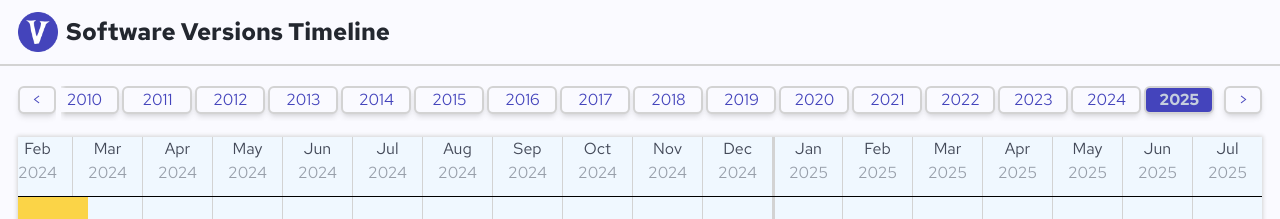
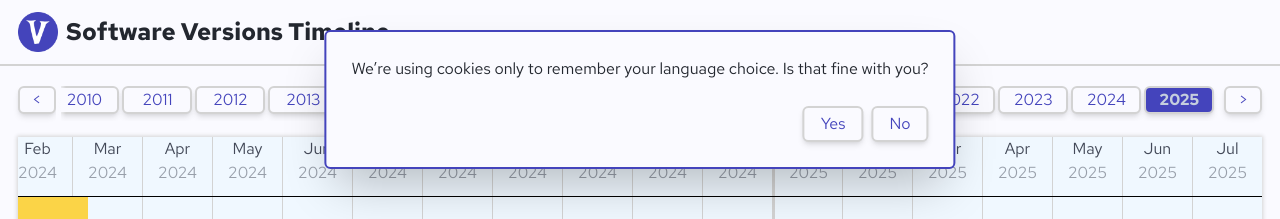
Before and after one commit to arpadpall21/software-versions-timeline, a Next.js app: page /version-map in a window 1280 px wide. Shown: the top 219 px of the page. Built offline with nearby package versions, Linux system fonts and the light colour scheme; no server answers.

Commit message:
dialog box close logic fixed (finally)

```diff
--- a/src/app/version-map/Components/GridContainer.tsx
+++ b/src/app/version-map/Components/GridContainer.tsx
@@ -18,6 +18,7 @@ import PopUpBox from '@/Components/PopUpBox';
 import appConfig from '../../../../config/appConfig';
 import { Software } from '../../../../config/supportedSoftwares';
 import tailwindConfig from '../../../../tailwind.config';
+import { useTranslations } from 'next-intl';
 
 const today: Date = new Date();
 const currentYear: number = today.getFullYear();
@@ -74,11 +75,7 @@ export const GridContainerContext = createContext<{
 });
 
 const GridContainer: React.FC = () => {
-  const [popUpBoxState, setPopUpBoxState] = useState<{
-    active: boolean;
-    message: string;
-    dialog?: PopUpBoxDialog;
-  }>({
+  const [popUpBoxState, setPopUpBoxState] = useState<{ active: boolean; message: string; dialog?: PopUpBoxDialog }>({
     active: false,
     message: '',
   });
@@ -97,10 +94,30 @@ const GridContainer: React.FC = () => {
   const [fetchLoading, setFetchLoading] = useState<boolean>(true);
   const [gridOffset, setGridOffset] = useState<number>(0);
 
+  const tPopUpBox = useTranslations('components.popUpBox.messages');
+
   useEffect(() => {
     if (store.getCookiesAllowed() === null) {
-      // showPopUpBox('HELLO', 0)     // TODO: ...
+      const message = tPopUpBox('cookieConsent');
+
+      showPopUpBox(message, 0, {
+        handleYesButtonClick: () => {
+          setPopUpBoxState({
+            active: false,
+            message: message,
+            dialog: { handleYesButtonClick: () => {}, handleNoButtonClick: () => {} },
+          });
+        },
+        handleNoButtonClick: () => {
+          setPopUpBoxState({
+            active: false,
+            message: message,
+            dialog: { handleYesButtonClick: () => {}, handleNoButtonClick: () => {} },
+          });
+        }
+      });
     }
+    // eslint-disable-next-line react-hooks/exhaustive-deps
   }, []);
 
   useEffect(() => setDisplayedSoftwares(store.getDisplayedSoftwares()), []);
@@ -151,7 +168,7 @@ const GridContainer: React.FC = () => {
   }, [displayedSoftwares, feCache, selectedSoftwareByUser]);
 
   function showPopUpBox(message: string, timeout: number, dialog?: PopUpBoxDialog) {
-    setPopUpBoxState({ active: true, message });
+    setPopUpBoxState({ active: true, message, dialog });
     if (timeout > 0) {
       setTimeout(() => setPopUpBoxState({ active: false, message }), timeout);
     }
@@ -159,14 +176,6 @@ const GridContainer: React.FC = () => {
 
   function handlePopUpBoxCloseButtonClick() {
     setPopUpBoxState({ active: false, message: popUpBoxState.message });
-  }
-
-  function handlePopUpBoxYesButtonClick() {
-
-  }
-
-  function handlePopUpBoxNoButtonClick() {
-
   }
 
   function handleYearButtonClick(e: React.MouseEvent) {
@@ -225,6 +234,7 @@ const GridContainer: React.FC = () => {
         active={popUpBoxState.active}
         message={popUpBoxState.message}
         handleCloseButtonClick={handlePopUpBoxCloseButtonClick}
+        dialog={popUpBoxState.dialog}
       />
       <div className={'mt-5 mb-4'}>
         <HorizontalScroll
--- a/translation/en.json
+++ b/translation/en.json
@@ -7,6 +7,7 @@
         "no": "No"
       },
       "messages": {
+        "cookieConsent": "We’re using cookies only to remember your language choice. Is that fine with you?",
         "timelineDisplayMaxLimit": "Cannot display more than {maxTimelineDisplayLimit} software timelines",
         "timelineDisplayMinLimit": "Cannot display less than {minTimelineDisplayLimit} software timelines"
       }
```
